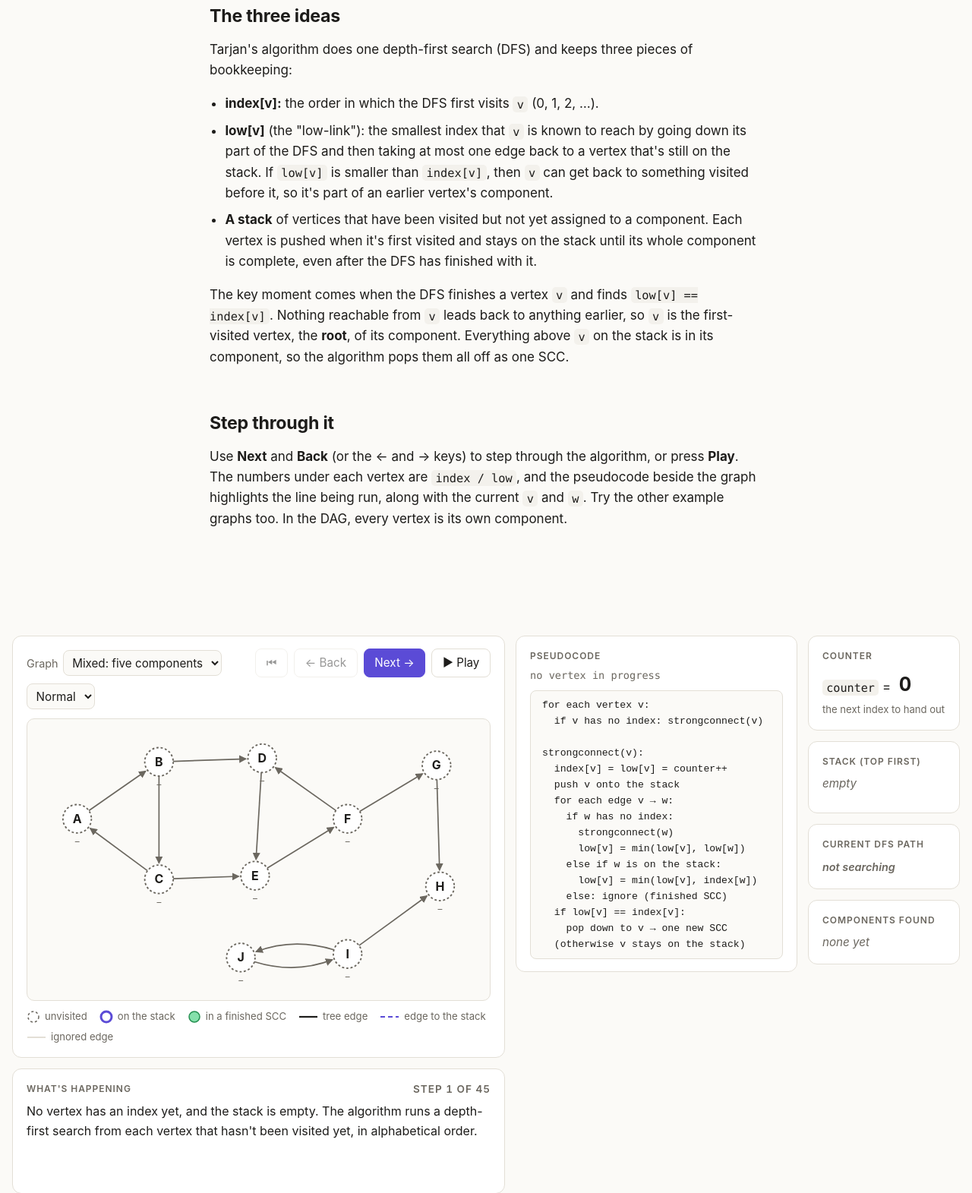
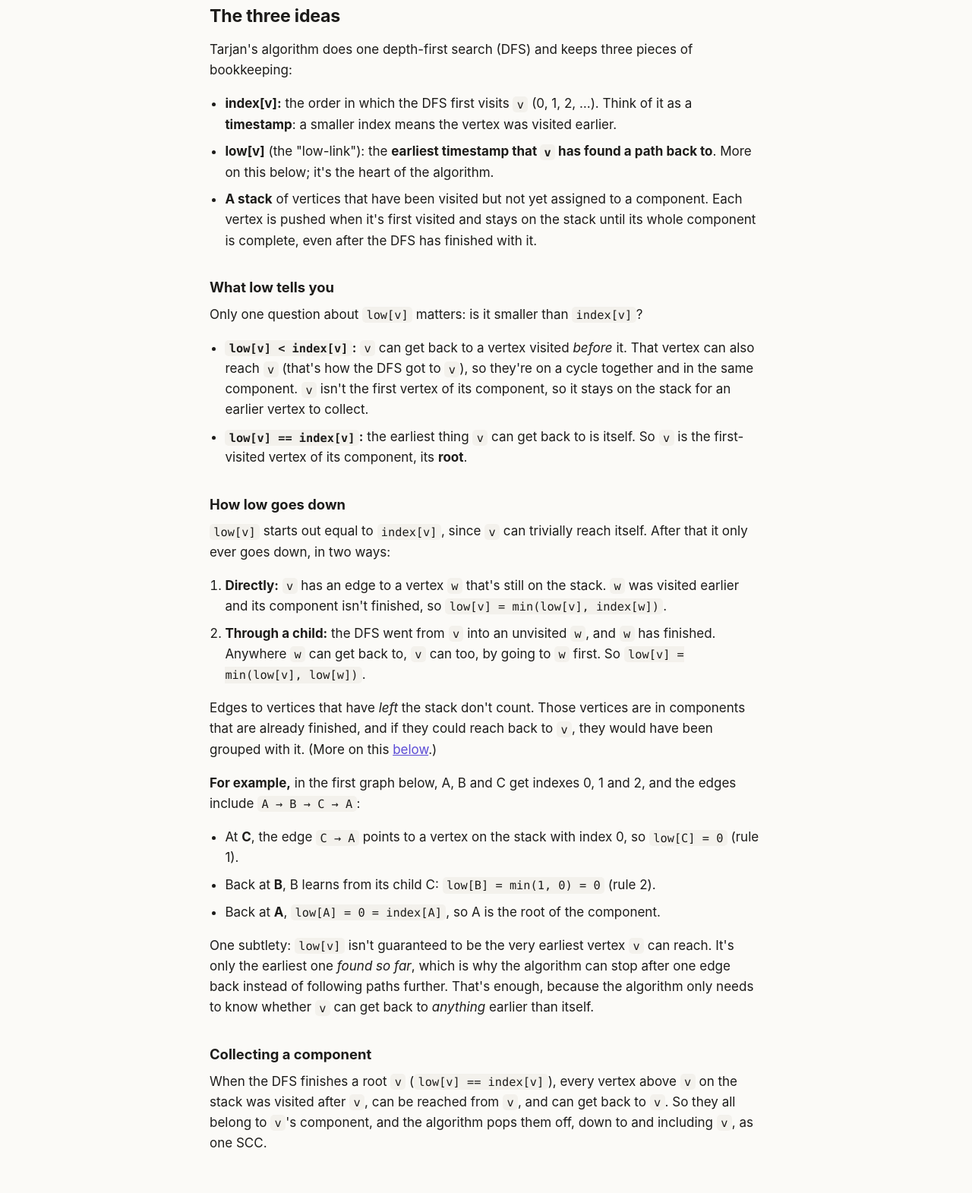
Before and after one commit to ethanmwk29/explainers, a plain HTML site: page data-structures-algorithms/tarjan-scc/index.html in a window 1280 px wide. Shown: the part 917-2488 px from the top of the page at 76% size. Drawn offline with Linux system fonts and the light colour scheme.

Commit message:
Tarjan explainer: clearer explanation of low-link
Frame index as a timestamp and low as the earliest timestamp v has found
a path back to, with the two update rules, the < vs == test, and an A/B/C
walkthrough.

Co-Authored-By: Claude Opus 5.5 <noreply@anthropic.com>

```diff
--- a/data-structures-algorithms/tarjan-scc/index.html
+++ b/data-structures-algorithms/tarjan-scc/index.html
@@ -114,6 +114,7 @@
       padding: 14px 16px; overflow-x: auto; font-size: 0.85rem; line-height: 1.5;
     }
     pre.snippet code { background: none; padding: 0; }
+    main h3 { margin: 1.8em 0 0.4em; font-size: 1.15rem; }
     figure.mini { margin: 1.4em 0; text-align: center; }
     figure.mini svg { max-width: 100%; height: auto; }
     figure.mini figcaption { color: var(--muted); font-size: 0.9rem; margin-top: 6px; }
@@ -151,11 +152,35 @@
     <h2>The three ideas</h2>
     <p>Tarjan's algorithm does one depth-first search (DFS) and keeps three pieces of bookkeeping:</p>
     <ul class="rules">
-      <li><strong>index[v]:</strong> the order in which the DFS first visits <code>v</code> (0, 1, 2, …).</li>
-      <li><strong>low[v]</strong> (the "low-link"): the smallest index that <code>v</code> is known to reach by going down its part of the DFS and then taking at most one edge back to a vertex that's still on the stack. If <code>low[v]</code> is smaller than <code>index[v]</code>, then <code>v</code> can get back to something visited before it, so it's part of an earlier vertex's component.</li>
+      <li><strong>index[v]:</strong> the order in which the DFS first visits <code>v</code> (0, 1, 2, …). Think of it as a <strong>timestamp</strong>: a smaller index means the vertex was visited earlier.</li>
+      <li><strong>low[v]</strong> (the "low-link"): the <strong>earliest timestamp that <code>v</code> has found a path back to</strong>. More on this below; it's the heart of the algorithm.</li>
       <li><strong>A stack</strong> of vertices that have been visited but not yet assigned to a component. Each vertex is pushed when it's first visited and stays on the stack until its whole component is complete, even after the DFS has finished with it.</li>
     </ul>
-    <p>The key moment comes when the DFS finishes a vertex <code>v</code> and finds <code>low[v] == index[v]</code>. Nothing reachable from <code>v</code> leads back to anything earlier, so <code>v</code> is the first-visited vertex, the <strong>root</strong>, of its component. Everything above <code>v</code> on the stack is in its component, so the algorithm pops them all off as one SCC.</p>
+
+    <h3>What low tells you</h3>
+    <p>Only one question about <code>low[v]</code> matters: is it smaller than <code>index[v]</code>?</p>
+    <ul class="rules">
+      <li><strong><code>low[v] &lt; index[v]</code>:</strong> <code>v</code> can get back to a vertex visited <em>before</em> it. That vertex can also reach <code>v</code> (that's how the DFS got to <code>v</code>), so they're on a cycle together and in the same component. <code>v</code> isn't the first vertex of its component, so it stays on the stack for an earlier vertex to collect.</li>
+      <li><strong><code>low[v] == index[v]</code>:</strong> the earliest thing <code>v</code> can get back to is itself. So <code>v</code> is the first-visited vertex of its component, its <strong>root</strong>.</li>
+    </ul>
+
+    <h3>How low goes down</h3>
+    <p><code>low[v]</code> starts out equal to <code>index[v]</code>, since <code>v</code> can trivially reach itself. After that it only ever goes down, in two ways:</p>
+    <ol class="rules">
+      <li><strong>Directly:</strong> <code>v</code> has an edge to a vertex <code>w</code> that's still on the stack. <code>w</code> was visited earlier and its component isn't finished, so <code>low[v] = min(low[v], index[w])</code>.</li>
+      <li><strong>Through a child:</strong> the DFS went from <code>v</code> into an unvisited <code>w</code>, and <code>w</code> has finished. Anywhere <code>w</code> can get back to, <code>v</code> can too, by going to <code>w</code> first. So <code>low[v] = min(low[v], low[w])</code>.</li>
+    </ol>
+    <p>Edges to vertices that have <em>left</em> the stack don't count. Those vertices are in components that are already finished, and if they could reach back to <code>v</code>, they would have been grouped with it. (More on this <a href="#on-the-stack">below</a>.)</p>
+    <p><strong>For example,</strong> in the first graph below, A, B and C get indexes 0, 1 and 2, and the edges include <code>A → B → C → A</code>:</p>
+    <ul class="rules">
+      <li>At <strong>C</strong>, the edge <code>C → A</code> points to a vertex on the stack with index 0, so <code>low[C] = 0</code> (rule 1).</li>
+      <li>Back at <strong>B</strong>, B learns from its child C: <code>low[B] = min(1, 0) = 0</code> (rule 2).</li>
+      <li>Back at <strong>A</strong>, <code>low[A] = 0 = index[A]</code>, so A is the root of the component.</li>
+    </ul>
+    <p>One subtlety: <code>low[v]</code> isn't guaranteed to be the very earliest vertex <code>v</code> can reach. It's only the earliest one <em>found so far</em>, which is why the algorithm can stop after one edge back instead of following paths further. That's enough, because the algorithm only needs to know whether <code>v</code> can get back to <em>anything</em> earlier than itself.</p>
+
+    <h3>Collecting a component</h3>
+    <p>When the DFS finishes a root <code>v</code> (<code>low[v] == index[v]</code>), every vertex above <code>v</code> on the stack was visited after <code>v</code>, can be reached from <code>v</code>, and can get back to <code>v</code>. So they all belong to <code>v</code>'s component, and the algorithm pops them off, down to and including <code>v</code>, as one SCC.</p>
 
     <h2>Step through it</h2>
     <p>Use <strong>Next</strong> and <strong>Back</strong> (or the ← and → keys) to step through the algorithm, or press <strong>Play</strong>. The numbers under each vertex are <code>index / low</code>, and the pseudocode beside the graph highlights the line being run, along with the current <code>v</code> and <code>w</code>. Try the other example graphs too. In the DAG, every vertex is its own component.</p>
@@ -229,7 +254,7 @@
   </section>
 
   <main style="padding-top: 0">
-    <h2>Why the "on the stack" check matters</h2>
+    <h2 id="on-the-stack">Why the "on the stack" check matters</h2>
     <p>When the DFS meets an edge <code>v → w</code> to an already-visited vertex, there are two very different cases:</p>
     <ul class="rules">
       <li><strong>w is still on the stack.</strong> Its component isn't finished, and since <code>w</code> was visited earlier in the current search, <code>w</code> can reach <code>v</code>. Now <code>v</code> can reach <code>w</code> too, so they're in the same component. Update <code>low[v]</code>.</li>
```
